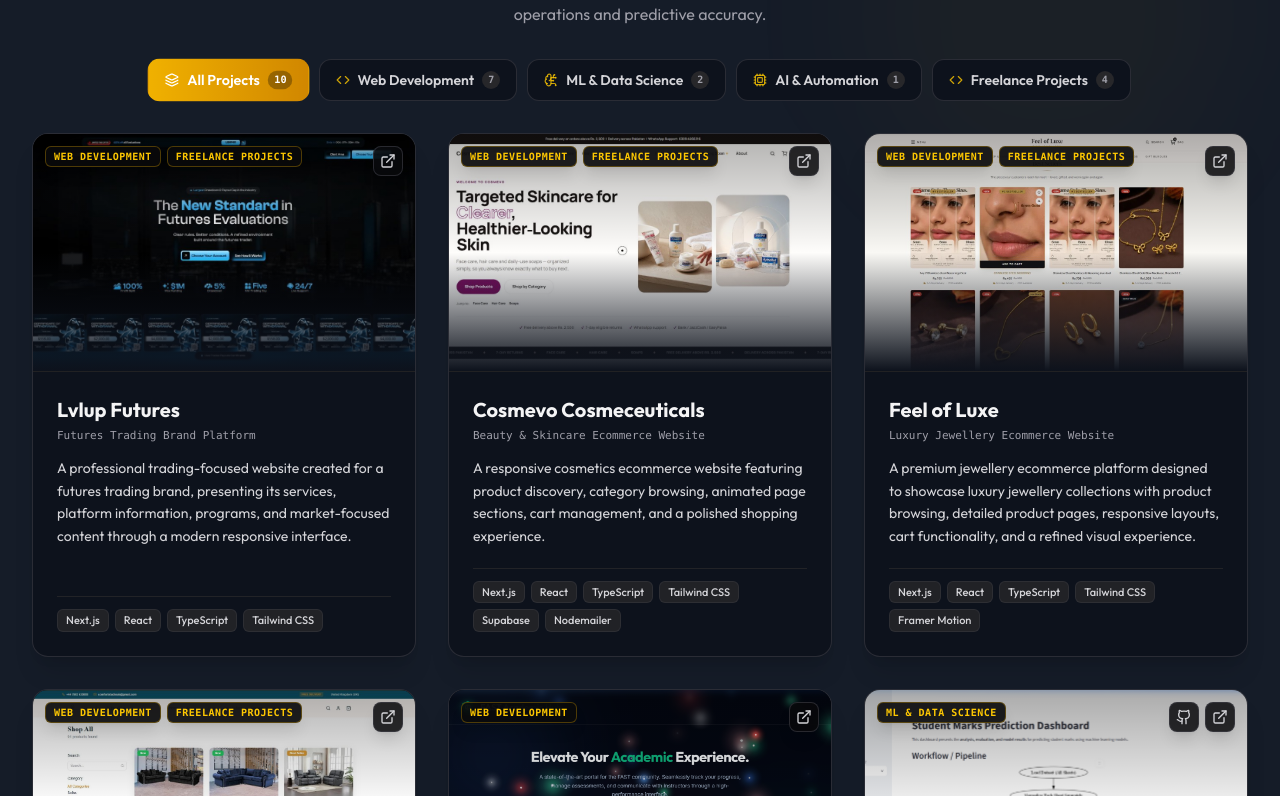
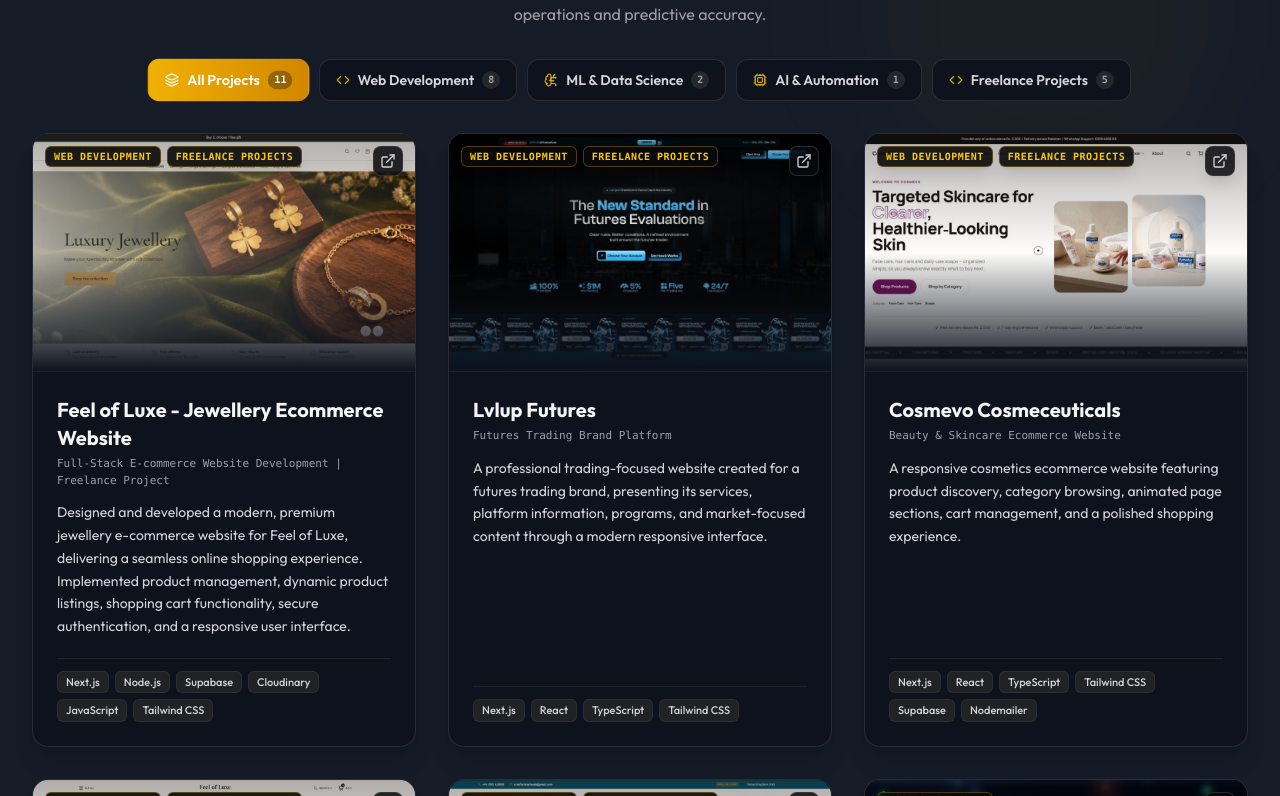
Before and after one commit to NumanAsghar901/Portfolio, a React (Vite) app: page / in a window 1280 px wide. Shown: the part 2544-3340 px from the top of the page. Built offline with nearby package versions, Linux system fonts and the light colour scheme; no server answers.

Commit message:
Update src/data.ts via Admin Panel [auto-deploy]

```diff
--- a/src/data.ts
+++ b/src/data.ts
@@ -8,7 +8,7 @@ import invoiceGenImg from './assets/images/na-invoice-generator.png';
 import memoryGameImg from './assets/images/memory-matching-game.png';
 import industrialWebImg from './assets/images/industrial-website.png';
 
-export const CODEBASE_DATA_VERSION = '1794133285274';
+export const CODEBASE_DATA_VERSION = '1794133426947';
 
 export const personalInfo = {
   "name": "Muhammad Numan Asghar",
@@ -174,6 +174,28 @@ export const defaultProjectCategories: ProjectCategory[] = [
 ];
 
 export const projectsData: Project[] = [
+  {
+    "id": "proj-1794133305299",
+    "title": "Feel of Luxe - Jewellery Ecommerce Website",
+    "subtitle": "Full-Stack E-commerce Website Development | Freelance Project",
+    "description": "Designed and developed a modern, premium jewellery e-commerce website for Feel of Luxe, delivering a seamless online shopping experience. Implemented product management, dynamic product listings, shopping cart functionality, secure authentication, and a responsive user interface. ",
+    "category": "web",
+    "categories": [
+      "web",
+      "freelance-projects"
+    ],
+    "tech": [
+      "Next.js",
+      "Node.js",
+      "Supabase",
+      "Cloudinary",
+      "JavaScript",
+      "Tailwind CSS"
+    ],
+    "imageUrl": "/uploads/project-proj-1794133305299-1794133425159.jpg",
+    "liveUrl": "https://www.feelofluxe.com/",
+    "githubUrl": ""
+  },
   {
     "id": "proj-1790786534343",
     "title": "Lvlup Futures",
```
